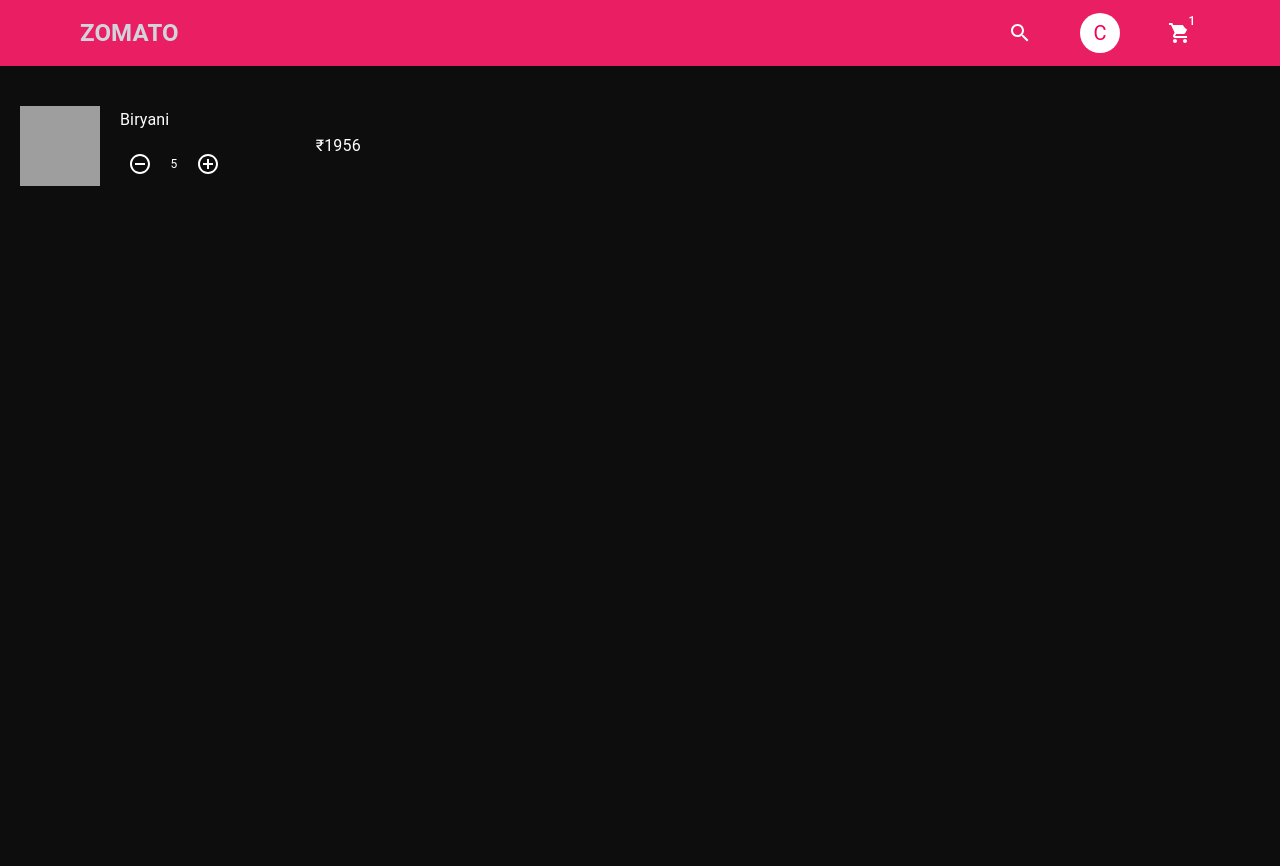
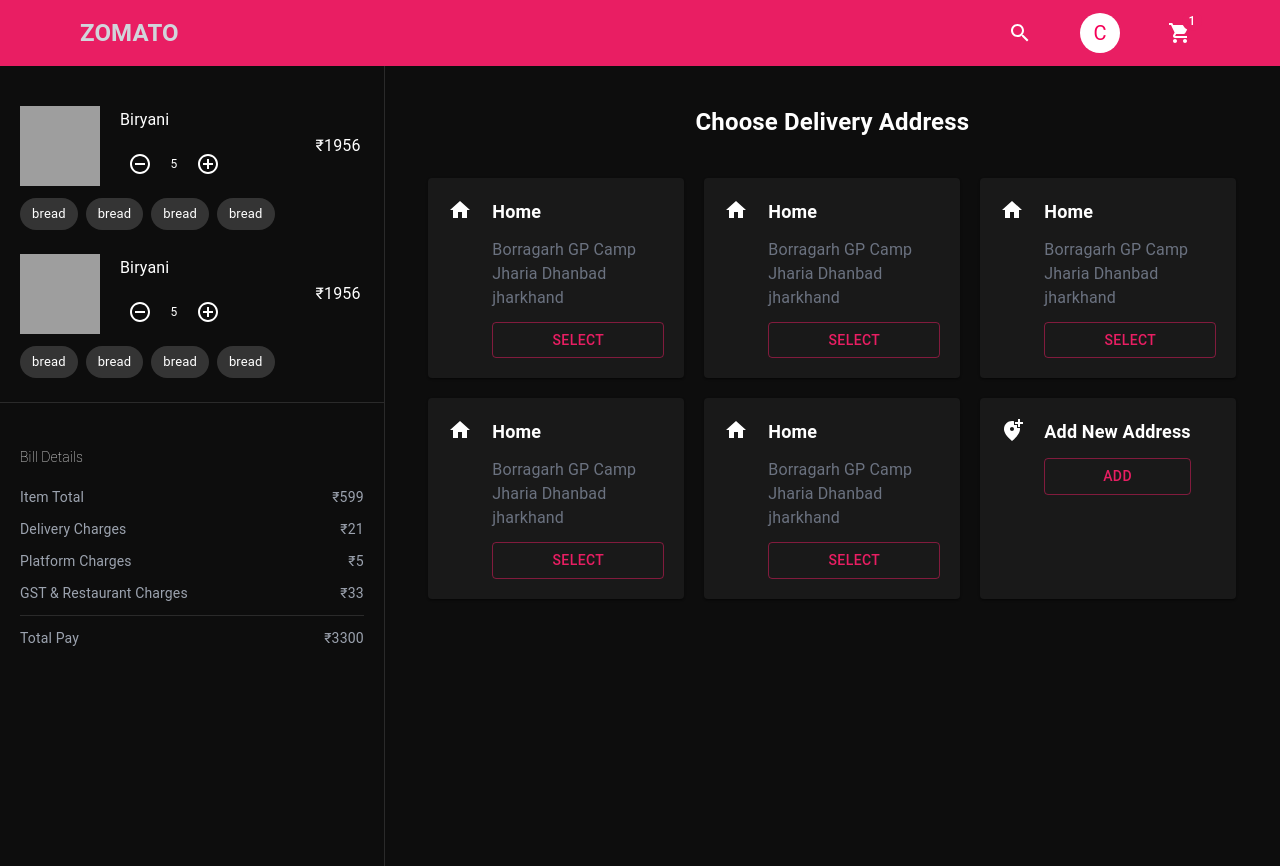
Before and after one commit to Avi5205/zomato-frontend, a React (Create React App) app: page / in a window 1280 px wide. Built offline with nearby package versions, Linux system fonts and the light colour scheme; grey boxes are pictures that could not be loaded.

Commit message:
completed cart.jsx and cartItem.jsx

```diff
--- /dev/null
+++ b/src/component/Cart/AddressCard.jsx
@@ -0,0 +1,24 @@
+import React from "react";
+import HomeIcon from "@mui/icons-material/Home";
+import {Button, Card} from "@mui/material";
+
+export const AddressCard = ({item, showButton, handleSelectAddress}) => {
+    return (
+        <Card className="flex gap-5 w-64 p-5">
+            <HomeIcon/>
+            <div className="space-y-3 text-gray-500">
+                <h1 className="font-semibold text-lg text-white">Home</h1>
+                <p>Borragarh GP Camp Jharia Dhanbad jharkhand</p>
+                {showButton && (
+                    <Button
+                        variant="outlined"
+                        fullWidth
+                        onClick={() => handleSelectAddress(item)}
+                    >
+                        Select
+                    </Button>
+                )}
+            </div>
+        </Card>
+    );
+};
--- a/src/component/Cart/Cart.jsx
+++ b/src/component/Cart/Cart.jsx
@@ -1,18 +1,191 @@
-import { Divider } from "@mui/material";
+import {Box, Button, Card, Divider, Grid2, Modal, TextField} from "@mui/material";
 import React from "react";
-import { CartItem } from "./CartItem";
+import {CartItem} from "./CartItem";
+import {AddressCard} from "./AddressCard";
+import AddLocationAltIcon from "@mui/icons-material/AddLocationAlt";
+import {Field, Form, Formik} from "formik";
+// import * as Yup from "yup";
 
+const style = {
+    position: "absolute",
+    top: "50%",
+    left: "50%",
+    transform: "translate(-50%, -50%)",
+    width: 400,
+    bgcolor: "background.paper",
+    outline: "none",
+    boxShadow: 24,
+    p: 4,
+};
+
+const initialValues = {
+    streetAddress: "", state: "", pincode: "", city: "",
+};
+
+// const validationSchema = Yup.object.shape({
+//   streetAddress: Yup.string().required("street address is required"),
+//   state: Yup.string().required("state is required"),
+//   pincode: Yup.required("pincode is required"),
+//   city: Yup.string().required("city is required"),
+// });
+
+const items = [1, 1];
 const Cart = () => {
-  return (
-    <div>
-      <main className="lg:flex justify-between">
-        <section className="lg:w-[30%] space-y-6 lg:min-h-screen pt-10">
-          <CartItem />
-        </section>
-        <Divider />
-      </main>
-    </div>
-  );
+    const createOrderUsingSelectedAddress = () => {
+    };
+    const handleOpenAddressModel = () => setOpen(true);
+    const [open, setOpen] = React.useState(false);
+    const handleClose = () => setOpen(false);
+    const handleSubmit = (value) => {
+        console.log("form value ", value);
+    };
+    return (<>
+        <main className="lg:flex justify-between">
+            <section className="lg:w-[30%] space-y-6 lg:min-h-screen pt-10">
+                {items.map((item) => (<CartItem/>))}
+                <Divider/>
+                <div className="billDetails px-5 text-sm">
+                    <p className="font-extralight py-5">Bill Details</p>
+                    <div className="space-y-3">
+                        <div className="flex justify-between text-gray-400">
+                            <p>Item Total</p>
+                            <p>₹599</p>
+                        </div>
+                        <div className="flex justify-between text-gray-400">
+                            <p>Delivery Charges</p>
+                            <p>₹21</p>
+                        </div>
+                        <div className="flex justify-between text-gray-400">
+                            <p>Platform Charges</p>
+                            <p>₹5</p>
+                        </div>
+                        <div className="flex justify-between text-gray-400">
+                            <p>GST & Restaurant Charges</p>
+                            <p>₹33</p>
+                        </div>
+                        <Divider/>
+                        <div className="flex justify-between text-gray-400">
+                            <p>Total Pay</p>
+                            <p>₹3300</p>
+                        </div>
+                    </div>
+                </div>
+            </section>
+            <Divider orientation="vertical" flexItem/>
+            <section className="lg:w-[70%] flex justify-center px-5 pb-10 lg:pb-0">
+                <div>
+                    <h1 className="text-center font-semibold text-2xl py-10">
+                        Choose Delivery Address
+                    </h1>
+                    <div className="flex gap-5 flex-wrap justify-center">
+                        {[1, 1, 1, 1, 1].map((item) => (<AddressCard
+                            handleSelectAddress={createOrderUsingSelectedAddress}
+                            item={item}
+                            showButton={true}
+                        />))}
+
+                        <Card className="flex gap-5 w-64 p-5">
+                            <AddLocationAltIcon/>
+                            <div className="space-y-3 text-gray-500">
+                                <h1 className="font-semibold text-lg text-white">
+                                    Add New Address
+                                </h1>
+                                <Button
+                                    variant="outlined"
+                                    fullWidth
+                                    onClick={handleOpenAddressModel}
+                                >
+                                    Add
+                                </Button>
+                            </div>
+                        </Card>
+                    </div>
+                </div>
+            </section>
+        </main>
+        <Modal
+            open={open}
+            onClose={handleClose}
+            aria-labelledby="modal-modal-title"
+            aria-describedby="modal-modal-description"
+        >
+            <Box sx={style}>
+                <Formik
+                    initialValues={initialValues}
+                    // validationSchema={validationSchema}
+                    onSubmit={handleSubmit}
+                >
+                    <Form>
+                        <Grid2 container spacing={2}>
+                            <Grid2 item xs={12}>
+                                <Field
+                                    as={TextField}
+                                    name="streetAddress"
+                                    label="Stree Address"
+                                    fullWidth
+                                    variant="outlined"
+                                    // error={!ErrorMessage("streetAddress")}
+                                    // helperText={
+                                    //   <ErrorMessage>
+                                    //     {(msg) => <span className="text-red-600">{msg}</span>}
+                                    //   </ErrorMessage>
+                                    // }
+                                />
+                            </Grid2>
+                            <Grid2 item xs={12}>
+                                <Field
+                                    as={TextField}
+                                    name="state"
+                                    label="State"
+                                    fullWidth
+                                    variant="outlined"
+                                    // error={!ErrorMessage("streetAddress")}
+                                    // helperText={
+                                    //   <ErrorMessage>
+                                    //     {(msg) => <span className="text-red-600">{msg}</span>}
+                                    //   </ErrorMessage>
+                                    // }
+                                />
+                            </Grid2>
+                            <Grid2 item xs={12}>
+                                <Field
+                                    as={TextField}
+                                    name="city"
+                                    label="city"
+                                    fullWidth
+                                    variant="outlined"
+                                    // error={!ErrorMessage("streetAddress")}
+                                    // helperText={
+                                    //   <ErrorMessage>
+                                    //     {(msg) => <span className="text-red-600">{msg}</span>}
+                                    //   </ErrorMessage>
+                                    // }
+                                />
+                            </Grid2>
+                            <Grid2 item xs={12}>
+                                <Field
+                                    as={TextField}
+                                    name="pincode"
+                                    label="Pincode"
+                                    fullWidth
+                                    variant="outlined"
+                                    // error={!ErrorMessage("streetAddress")}
+                                    // helperText={
+                                    //   <ErrorMessage>
+                                    //     {(msg) => <span className="text-red-600">{msg}</span>}
+                                    //   </ErrorMessage>
+                                    // }
+                                />
+                            </Grid2>
+                            <Grid2 item xs={12}>
+                                <Button variant="contained" type="submit" color="primary">Deliver Here</Button>
+                            </Grid2>
+                        </Grid2>
+                    </Form>
+                </Formik>
+            </Box>
+        </Modal>
+    </>);
 };
 
 export default Cart;
--- a/src/component/Cart/CartItem.jsx
+++ b/src/component/Cart/CartItem.jsx
@@ -1,4 +1,4 @@
-import { IconButton } from "@mui/material";
+import {Chip, IconButton} from "@mui/material";
 import React from "react";
 import RemoveCircleOutlineIcon from "@mui/icons-material/RemoveCircleOutline";
 import AddCircleOutlineIcon from "@mui/icons-material/AddCircleOutline";
@@ -20,13 +20,13 @@
                         <div className="flex justify-between items-center">
                             <div className="flex items-center space-x-1">
                                 <IconButton>
-                  <RemoveCircleOutlineIcon />
+                                    <RemoveCircleOutlineIcon/>
                                 </IconButton>
                                 <div className="w-5 h-5 text-xs flex items-center justify-center">
                                     {5}
                                 </div>
                                 <IconButton>
-                  <AddCircleOutlineIcon />
+                                    <AddCircleOutlineIcon/>
                                 </IconButton>
                             </div>
                         </div>
@@ -34,6 +34,11 @@
                     <p>₹1956</p>
                 </div>
             </div>
+            <div className="pt-3 space-x-2">
+                {[1, 1, 1, 1].map((item) => (
+                    <Chip label={"bread"}/>
+                ))}
+            </div>
         </div>
     );
 };
```
Also changed, not shown: package.json (+7 -1 lines), 1 other file (tests, documents, lock files or other folders). Lines whose indentation alone changed are shown as unchanged.
